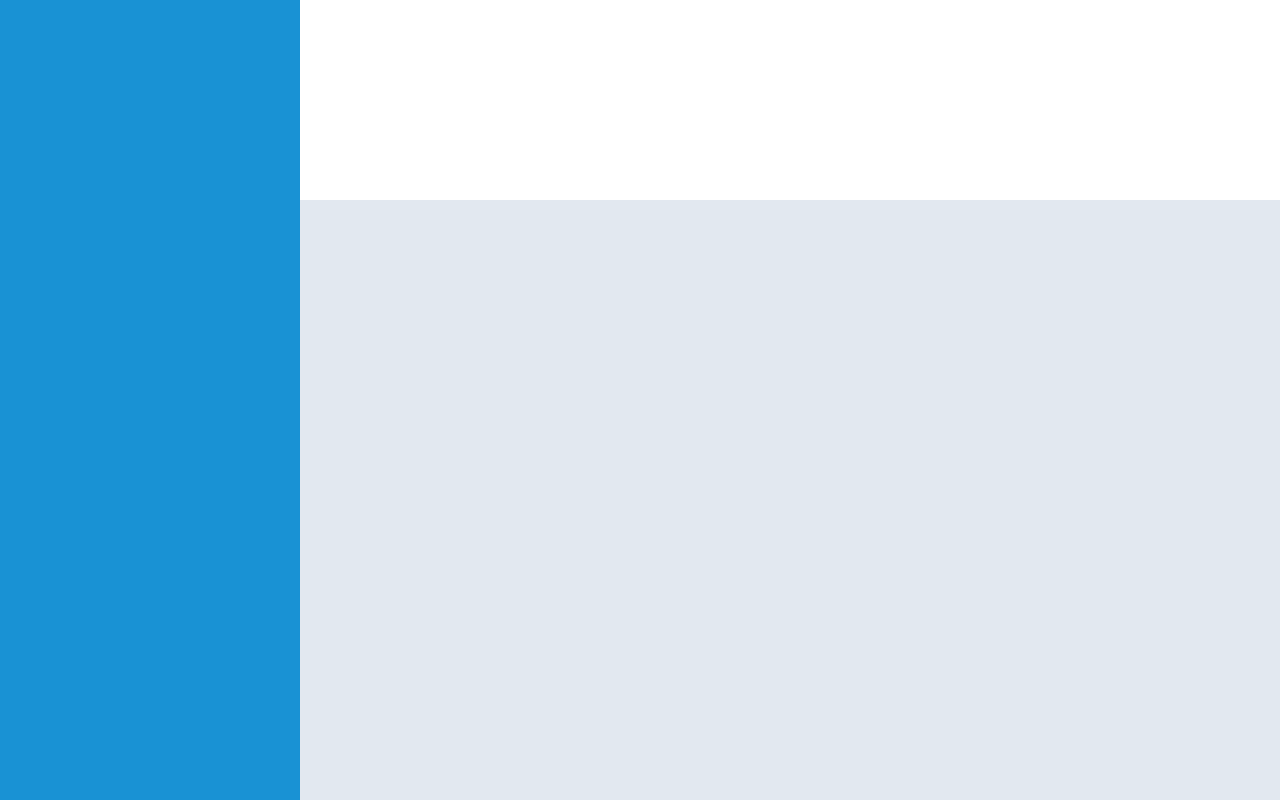
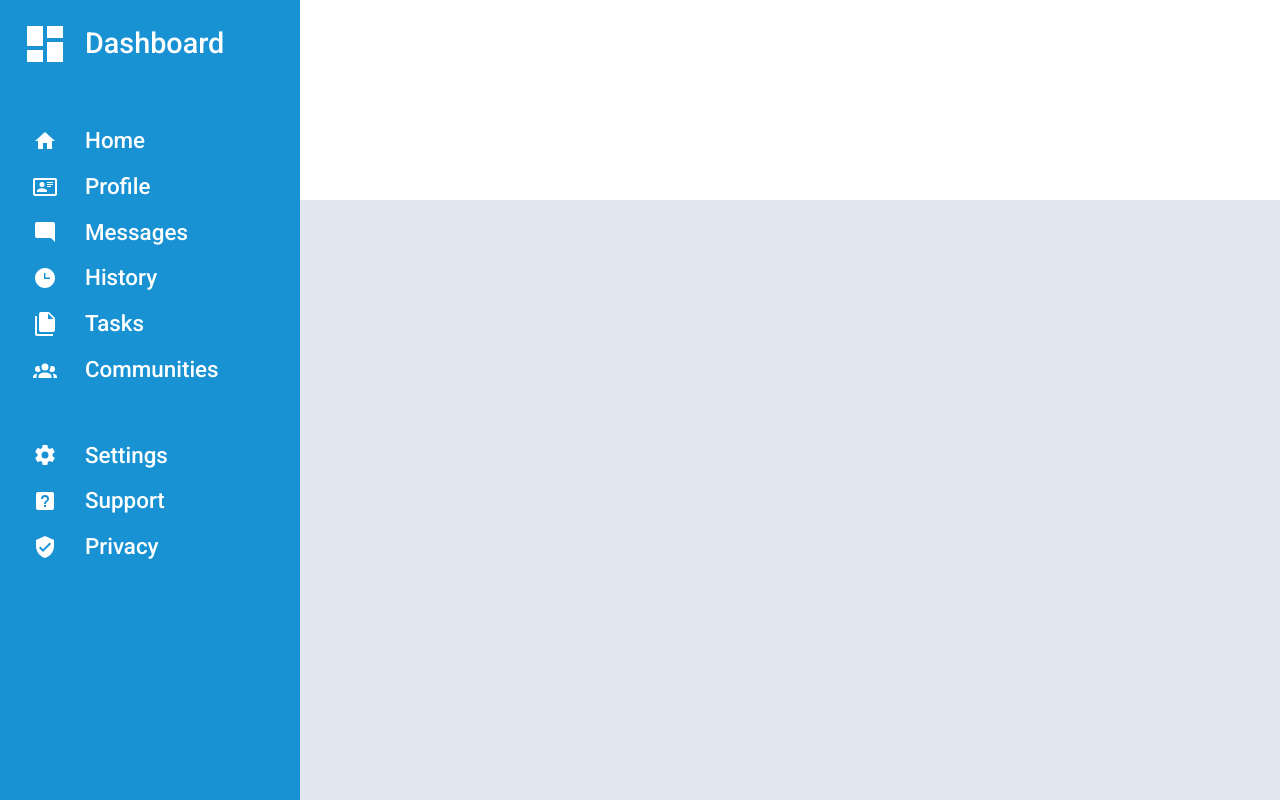
Before and after one commit to McStanley/admin-dashboard, a plain HTML site: page index.html in a window 1280 px wide. Drawn offline with Linux system fonts and the light colour scheme.

Commit message:
Create the sidebar

```diff
--- a/index.html
+++ b/index.html
@@ -9,7 +9,54 @@
 </head>
 <body>
     <header class="header"></header>
-    <nav class="sidebar"></nav>
+    <nav class="sidebar">
+        <div class="sidebar-area">
+            <header class="sidebar-header sidebar-element">
+                <img src="./assets/view-dashboard.svg" alt="">
+                <p>Dashboard</p>
+            </header>
+        </div>
+        <div class="sidebar-area">
+            <div class="sidebar-element">
+                <img src="./assets/home.svg" alt="">
+                <p>Home</p>
+            </div>
+            <div class="sidebar-element">
+                <img src="./assets/card-account-details-outline.svg" alt="">
+                <p>Profile</p>
+            </div>
+            <div class="sidebar-element">
+                <img src="./assets/message-reply.svg" alt="">
+                <p>Messages</p>
+            </div>
+            <div class="sidebar-element">
+                <img src="./assets/clock-time-three.svg" alt="">
+                <p>History</p>
+            </div>
+            <div class="sidebar-element">
+                <img src="./assets/file-multiple.svg" alt="">
+                <p>Tasks</p>
+            </div>
+            <div class="sidebar-element">
+                <img src="./assets/account-group.svg" alt="">
+                <p>Communities</p>
+            </div>
+        </div>
+        <div class="sidebar-area">
+            <div class="sidebar-element">
+                <img src="./assets/cog.svg" alt="">
+                <p>Settings</p>
+            </div>
+            <div class="sidebar-element">
+                <img src="./assets/help-box.svg" alt="">
+                <p>Support</p>
+            </div>
+            <div class="sidebar-element">
+                <img src="./assets/shield-check.svg" alt="">
+                <p>Privacy</p>
+            </div>
+        </div>
+    </nav>
     <main class="main"></main>
 </body>
 </html>
--- a/style.css
+++ b/style.css
@@ -1,3 +1,9 @@
+@import url('https://fonts.googleapis.com/css2?family=Roboto:ital,wght@0,100;0,300;0,400;0,500;0,700;0,900;1,100;1,300;1,400;1,500;1,700;1,900&display=swap');
+
+p {
+    margin: 0;
+}
+
 body {
     min-height: 100vh;
     display: grid;
@@ -6,6 +12,7 @@ body {
     grid-template-areas:
                 "sidebar  header"
                 "sidebar  main";
+    font-family: 'Roboto', sans-serif;
 }
 
 .header {
@@ -15,7 +22,39 @@ body {
 
 .sidebar {
     grid-area: sidebar;
+    padding: 20px;
     background-color: #1992d4;
+    display: grid;
+    align-content: start;
+    gap: 60px;
+}
+
+.sidebar-area {
+    display: grid;
+    gap: 20px;
+}
+
+.sidebar-element {
+    display: grid;
+    grid-template-columns: 50px 1fr;
+    align-items: center;
+    gap: 15px;
+    color: white;
+    font-size: 1.4rem;
+    font-weight: 500;
+}
+
+.sidebar-element > img {
+    margin: 0 auto;
+    height: 24px;
+}
+
+.sidebar-header {
+    font-size: 1.8rem;
+}
+
+.sidebar-header > img {
+    height: 48px;
 }
 
 .main {
```
Also changed, not shown: assets/account-group.svg (added), assets/card-account-details-outline.svg (added), assets/clock-time-three.svg (added), assets/cog.svg (added), assets/file-multiple.svg (added), assets/help-box.svg (added), assets/home.svg (added), assets/message-reply.svg (added), assets/shield-check.svg (added), assets/view-dashboard.svg (added).
